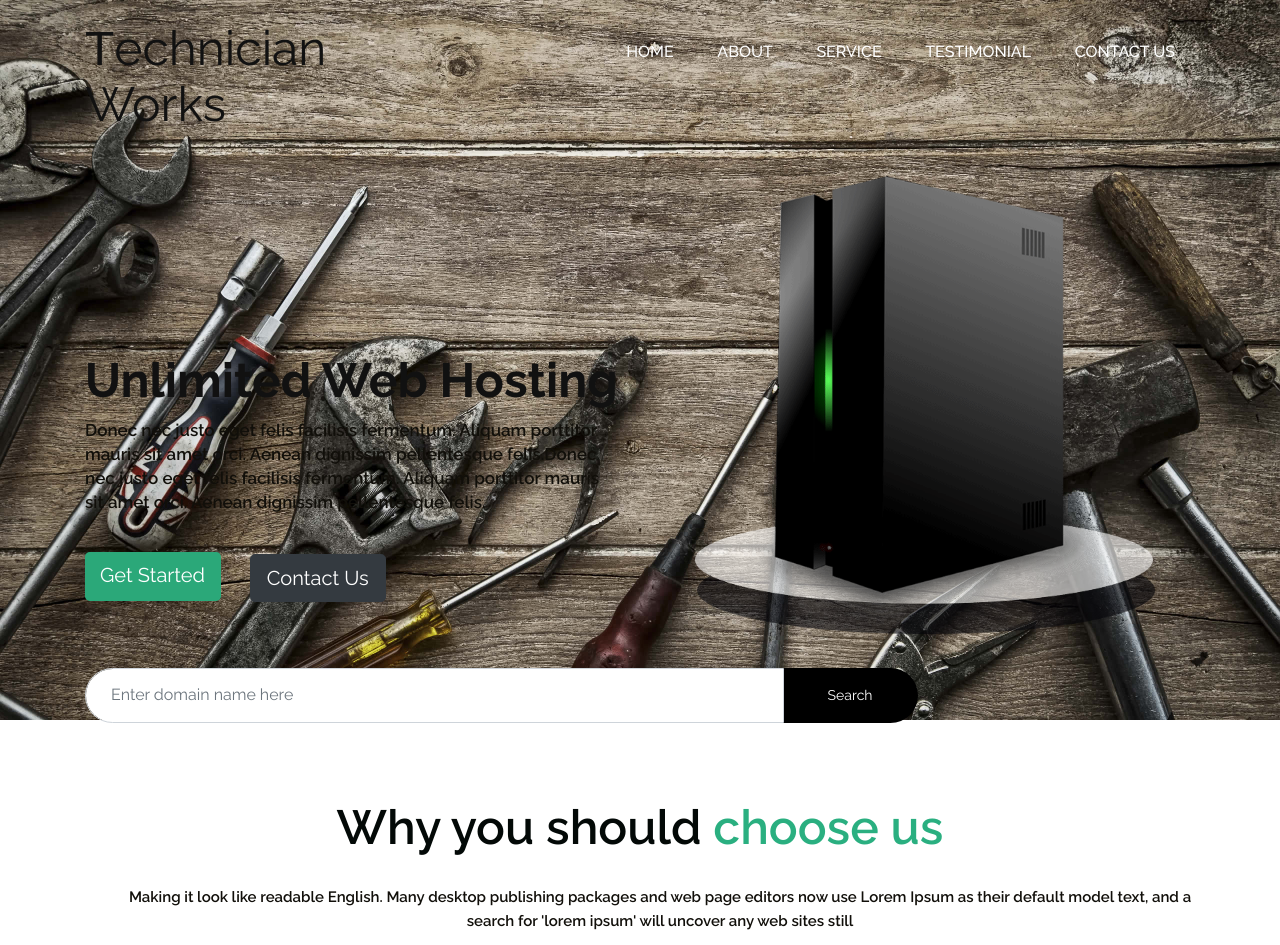
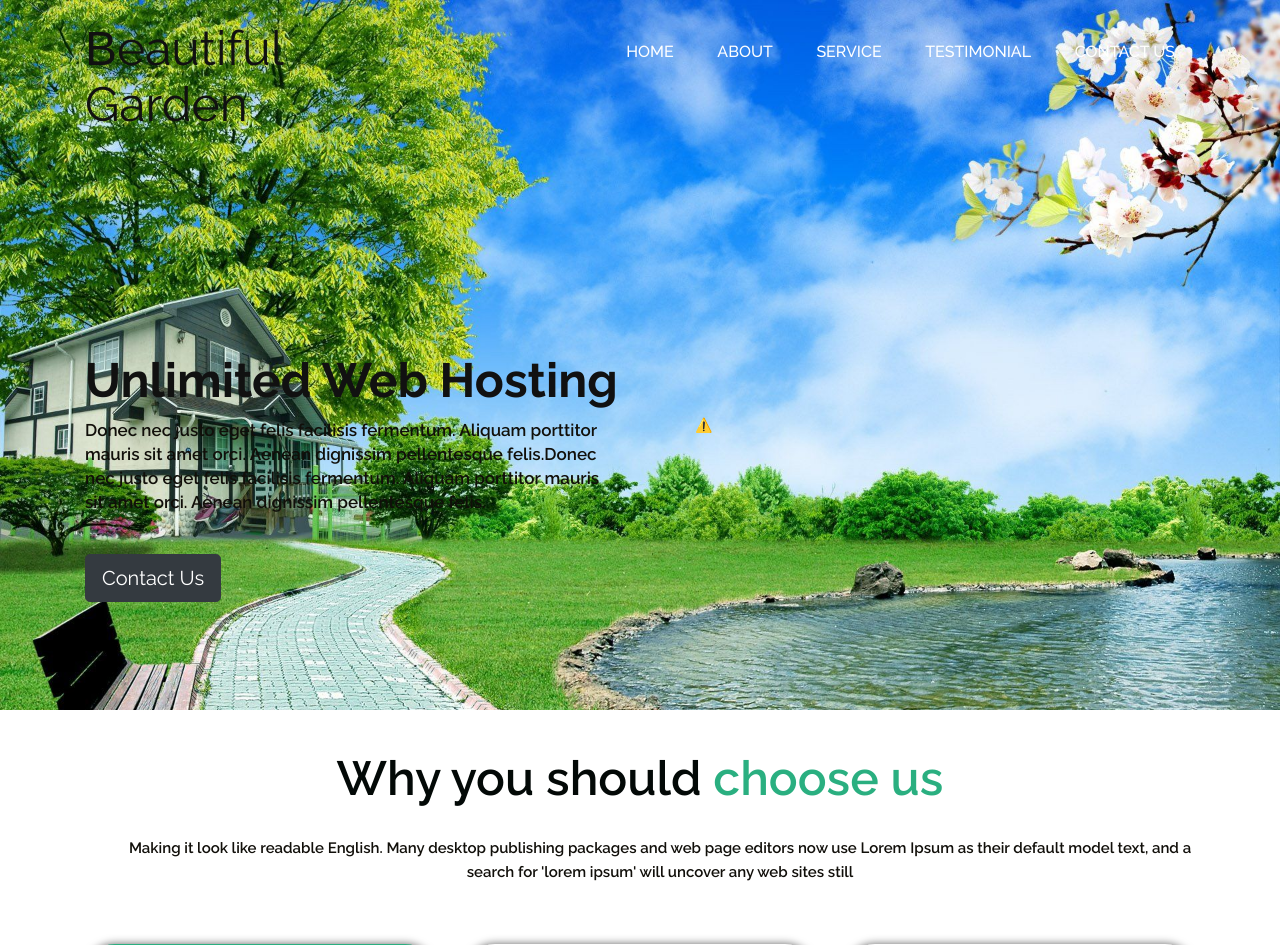
Before and after one commit to jvorte/webdoor.github.io, a PHP site: page /basic2/basic2.html in a window 1280 px wide. Shown: the top 945 px of the page. Run offline with PHP 8.4, Linux system fonts and the light colour scheme; some libraries are stand-ins or nearby versions.

Commit message:
First Commit

```diff
--- a/basic2/basic2.html
+++ b/basic2/basic2.html
@@ -35,7 +35,7 @@
                   <div class="col-xl-3 col-lg-3 col-md-3 col-sm-3 col logo_section">
                      <div class="full">
                         <div class="center-desk">
-                           <div class="logo"><a href="#home"><h1>Τechnician Works</h1></a>
+                           <div class="logo"><a href="#home"><h1>Βeautiful Garden</h1></a>
 
                            </div>
                         </div>
@@ -72,23 +72,24 @@
                         <p class="donec_text">Donec nec justo eget felis facilisis fermentum. Aliquam porttitor mauris sit amet orci.
                            Aenean dignissim pellentesque felis.Donec nec justo
                            eget felis facilisis fermentum. Aliquam porttitor mauris sit amet orci. Aenean dignissim pellentesque felis.</p>
-                         <a class="get_bg" href="#" role="button">Get Started</a>
+                         <!-- <a class="get_bg" href="#" role="button">Get Started</a> -->
                          <a class="btn btn-lg btn-dark" href="about.html" role="button">Contact Us</a>
                     </div>
                  <div class="col-xl-6 col-lg-6 col-md-6 col-sm-12">
                  <div class="img-box">
-                    <figure><img src="images/woofer.png" alt="img"/ style="max-width: 100%;"></figure>
+                    <figure><script src="https://unpkg.com/@lottiefiles/lottie-player@latest/dist/lottie-player.js"></script>
+						<lottie-player src="https://assets5.lottiefiles.com/packages/lf20_iulpe6ge.json"  background="transparent"  speed="1"  style="width: 500px; height: 500px;"    autoplay></lottie-player></figure>
                  </div>
             </div>
            </div>
-           <div class="emaim-bt">
+           <!-- <div class="emaim-bt">
            	<div class="col-md-9 margin-0">
             <div class="input-group mb-3 margin-top-20">
                 <input type="text" class="form-control" placeholder="Enter domain name here">
             <div class="input-group-append">
                 <button class="search_bt" type="Subscribe"><a href="#">Search</a></button>
             </div>
-            </div>
+            </div>            -->
         </div>
        </div>
      </div>
--- a/basic2/css/style.css
+++ b/basic2/css/style.css
@@ -146,7 +146,7 @@
 .header_main{
 	width: 100%;
 	float: left;
-	background-image: url(../images/top.jpg);
+	background-image: url(../images/garden.jpg);
 	height: auto;
 	padding-top: 20px;
 	padding-bottom: 20px;
```
Also changed, not shown: basic2/images/garden.jpg (added).
